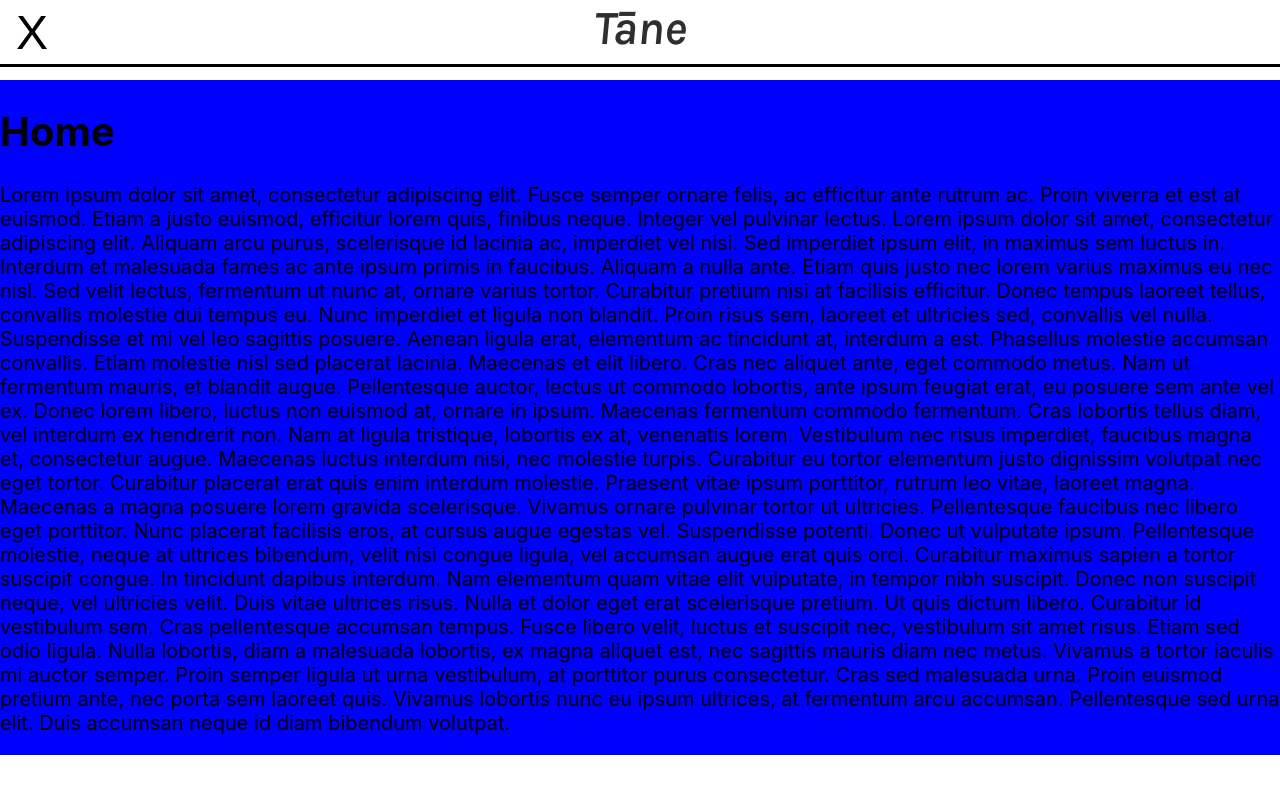
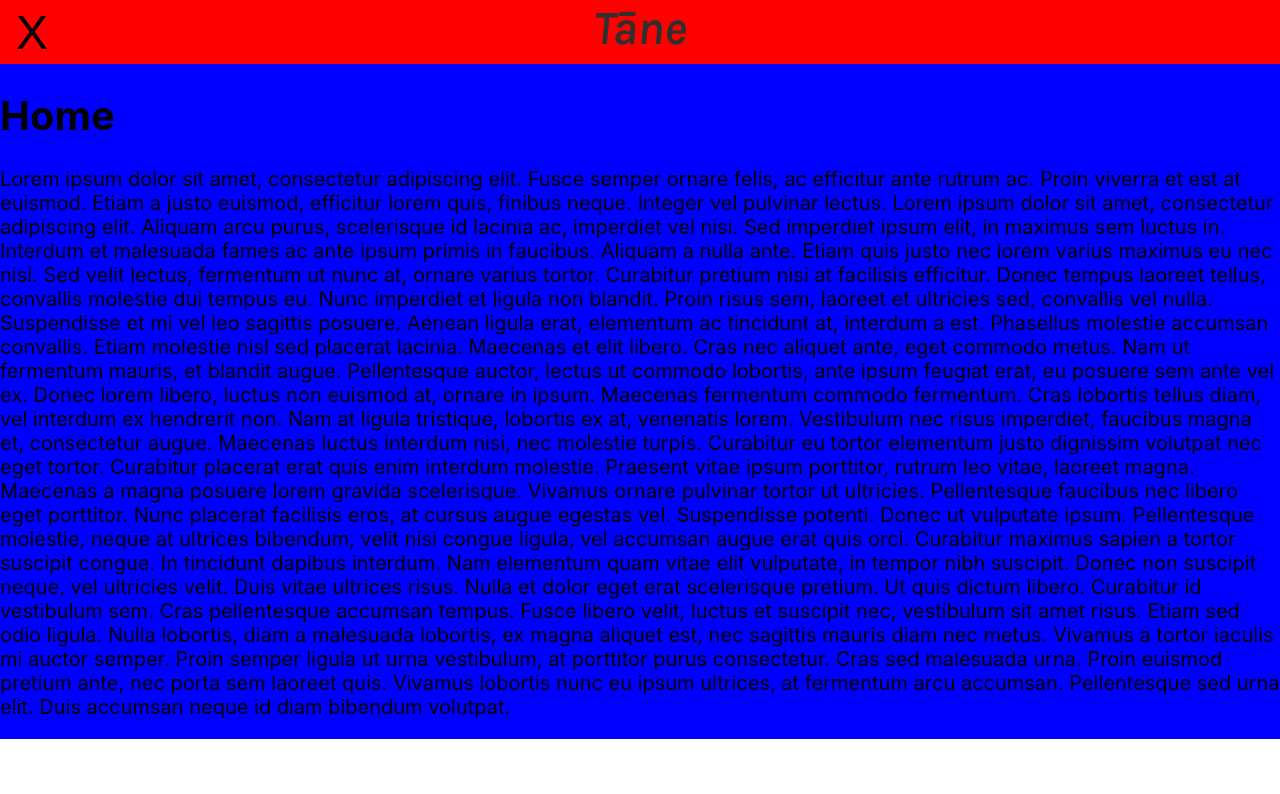
Before and after one commit to Lanruoj/Portfolio, a React (Create React App) app: page / in a window 1280 px wide. Shown: the top 794 px of the page. Built offline with nearby package versions, Linux system fonts and the light colour scheme.

Commit message:
Set z-index, reduce body height to match NavBar height

```diff
--- a/src/App.js
+++ b/src/App.js
@@ -8,6 +8,7 @@ import { Main } from "./components/Main";
 
 function App() {
   const [menuVisible, setMenuVisible] = useState(false);
+  const [currentPage, setCurrentPage] = useState("home");
   return (
     <>
       <MenuContext.Provider value={{ menuVisible, setMenuVisible }}>
--- a/src/components/NavBar.jsx
+++ b/src/components/NavBar.jsx
@@ -11,11 +11,12 @@ const NavContainer = styled.nav`
   height: 4rem;
   position: fixed;
   top: 0;
-  border-style: none none solid none;
+  z-index: 999;
+  background-color: red;
 `;
 
 const Title = styled.h1`
-  position: fixed;
+  position: absolute;
   margin: 0;
   color: #2f2f2f;
   text-align: center;
@@ -25,6 +26,7 @@ const Title = styled.h1`
 
 const MenuButton = styled.button`
   background-color: rgba(255, 255, 255, 0);
+  color: black;
   width: 3rem;
   border: none;
   font-size: 3rem;
@@ -39,6 +41,12 @@ const MenuContainer = styled.ul`
   position: fixed;
   background-color: white;
   list-style: none;
+`;
+
+const MenuLink = styled(Link)`
+  color: black;
+  text-decoration: none;
+  font-size: 3rem;
 `;
 
 export const NavBar = () => {
@@ -58,10 +66,10 @@ export const NavBar = () => {
       {menuVisible ? (
         <MenuContainer>
           <li>
-            <Link to="/">Home</Link>
+            <MenuLink to="/">Home</MenuLink>
           </li>
           <li>
-            <Link to="/about">About</Link>
+            <MenuLink to="/about">About</MenuLink>
           </li>
         </MenuContainer>
       ) : null}
--- a/src/index.css
+++ b/src/index.css
@@ -7,7 +7,7 @@ body {
   -webkit-font-smoothing: antialiased;
   -moz-osx-font-smoothing: grayscale;
   font-size: 20px;
-  margin-top: 5rem;
+  margin-top: 4rem;
 }
 
 code {
```
